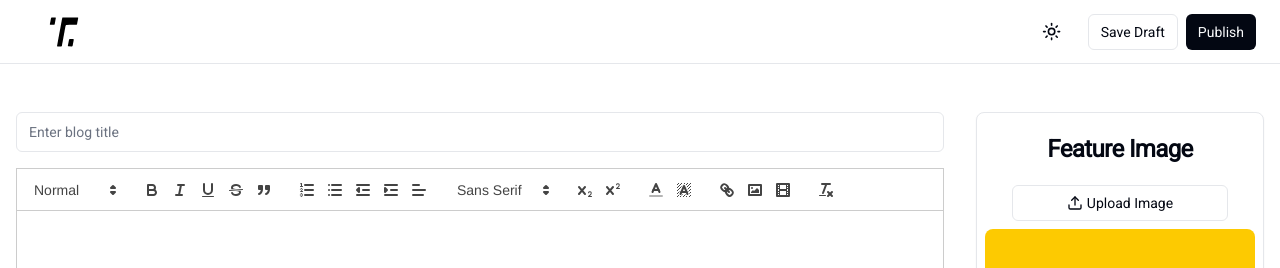
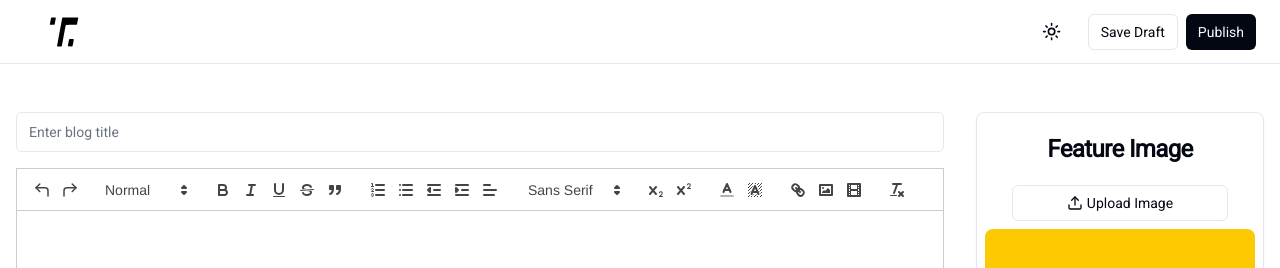
Before and after one commit to davidfcopozo/personal-blog, a Next.js app in the folder client/: page /new-post in a window 1280 px wide. Shown: the top 268 px of the page. Built offline with nearby package versions, Linux system fonts and the light colour scheme; no server answers.

Commit message:
refactor: Update Editor component to add undo and redo functionality
Add undo and redo buttons to the toolbar of the Editor component. Implement the functionality to undo and redo changes made in the editor using the Quill editor's history module.

Signed-off-by: David <davidfco.pozo@gmail.com>

```diff
--- a/client/src/components/editor.tsx
+++ b/client/src/components/editor.tsx
@@ -1,10 +1,18 @@
 import React, { useCallback, useMemo, useRef } from "react";
-import ReactQuill from "react-quill";
+import ReactQuill, { Quill } from "react-quill";
 import { formats } from "@/utils/blog-editor";
 import { EditorProps } from "@/typings/interfaces";
 
 const Editor = ({ value, onChange, handleImageUpload }: EditorProps) => {
-  const editorRef = useRef<ReactQuill | null>(null);
+  const editorRef = useRef<ReactQuill>(null);
+
+  let icons = Quill.import("ui/icons");
+  icons[
+    "undo"
+  ] = `<svg xmlns="http://www.w3.org/2000/svg" width="24" height="24" viewBox="0 0 24 24" fill="none" stroke="currentColor" stroke-width="2" stroke-linecap="round" stroke-linejoin="round" class="lucide lucide-corner-up-left ql-stroke"><polyline points="9 14 4 9 9 4"/><path d="M20 20v-7a4 4 0 0 0-4-4H4"/></svg>`;
+  icons[
+    "redo"
+  ] = `<svg xmlns="http://www.w3.org/2000/svg" width="24" height="24" viewBox="0 0 24 24" fill="none" stroke="currentColor" stroke-width="2" stroke-linecap="round" stroke-linejoin="round" class="lucide lucide-corner-up-right ql-stroke"><polyline points="15 14 20 9 15 4"/><path d="M4 20v-7a4 4 0 0 1 4-4h12"/></svg>`;
 
   const imageHandler = useCallback(() => {
     const input = document.createElement("input");
@@ -34,8 +42,10 @@ const Editor = ({ value, onChange, handleImageUpload }: EditorProps) => {
 
   const modules = useMemo(
     () => ({
+      history: { delay: 200, maxStack: 500, userOnly: true },
       toolbar: {
         container: [
+          ["undo", "redo"],
           [{ header: [1, 2, 3, 4, 5, 6, false] }],
           ["bold", "italic", "underline", "strike", "blockquote"],
           [
@@ -49,10 +59,25 @@ const Editor = ({ value, onChange, handleImageUpload }: EditorProps) => {
           [{ script: "sub" }, { script: "super" }],
           [{ color: [] }, { background: [] }],
           ["link", "image", "video"],
+
           ["clean"],
         ],
         handlers: {
           image: imageHandler,
+          undo: () => {
+            if (editorRef && "current" in editorRef && editorRef.current) {
+              const quillEditor = editorRef.current.getEditor();
+              const history = quillEditor.getModule("history");
+              return history.undo();
+            }
+          },
+          redo: () => {
+            if (editorRef && "current" in editorRef && editorRef.current) {
+              const quillEditor = editorRef.current.getEditor();
+              const history = quillEditor.getModule("history");
+              return history.redo();
+            }
+          },
         },
       },
     }),
```
